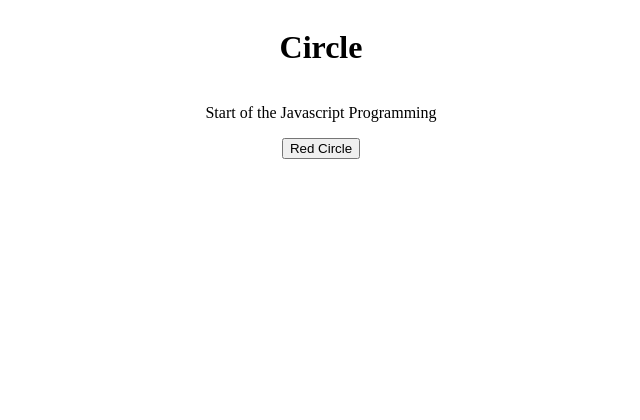
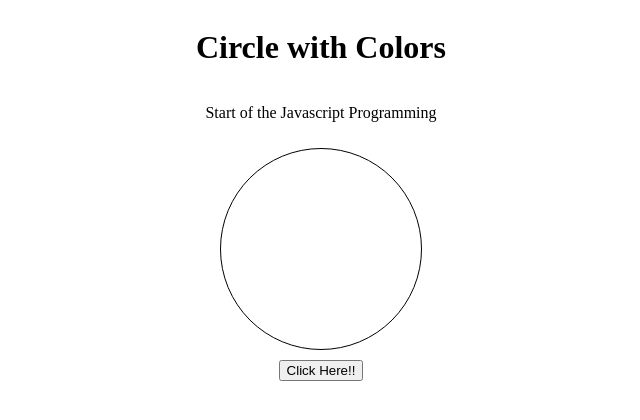
Before and after one commit to s223686707/sit725-2023-t2-prac1, a plain HTML site: page index.html in a window 1280 px wide. Shown: the whole page, without its empty margins (319-959 px from the left). Drawn offline with Linux system fonts and the light colour scheme.

Commit message:
Code modified

```diff
--- a/index.css
+++ b/index.css
@@ -5,14 +5,14 @@
     align-items: center;
   }
 
-  .circle {
+  button {
+    cursor: pointer;
+  }
+
+  .circles {
     border: 1px solid #000000;
     width: 200px;
     height: 200px;
     border-radius: 50%;
     margin: 10px;
   }
-
-  button {
-    cursor: pointer;
-  }
--- a/index.html
+++ b/index.html
@@ -7,11 +7,11 @@
     </head>
     <body>
         <div class="container">
-            <h1>Circle</h1>
+            <h1>Circle with Colors</h1>
             <p>Start of the Javascript Programming</p>
             <div class="circles" id="ID"></div>
             <div class="action">
-                <button onclick="colorCircle('0xFFFFFF')">Red Circle</button>
+                <button onclick="colorCircle('0xFFFFFF')">Click Here!!</button>
             </div>
         </div>
     </body>
--- a/index.js
+++ b/index.js
@@ -1,3 +1,4 @@
+// Main Function
 function colorCircle(whiteColor) {
     var changeColor = getRandomColor(whiteColor)
     console.log(changeColor);
@@ -5,11 +6,12 @@ function colorCircle(whiteColor) {
     element.style = `background-color:${changeColor}`;
 }
 
+// Utility Function
 function getRandomColor(whiteColor){
     var maxVal = whiteColor;
     var randomNumber = Math.random() * maxVal;
     randomNumber = Math.floor(randomNumber); // conversion from hex to int
-    randomNumber = randomNumber.toString(16);
+    randomNumber = randomNumber.toString(16); // convert back to hex format
     let randColor = randomNumber.padStart(6, 0); // Padding
     return `#${randColor.toUpperCase()}`
 }
```
